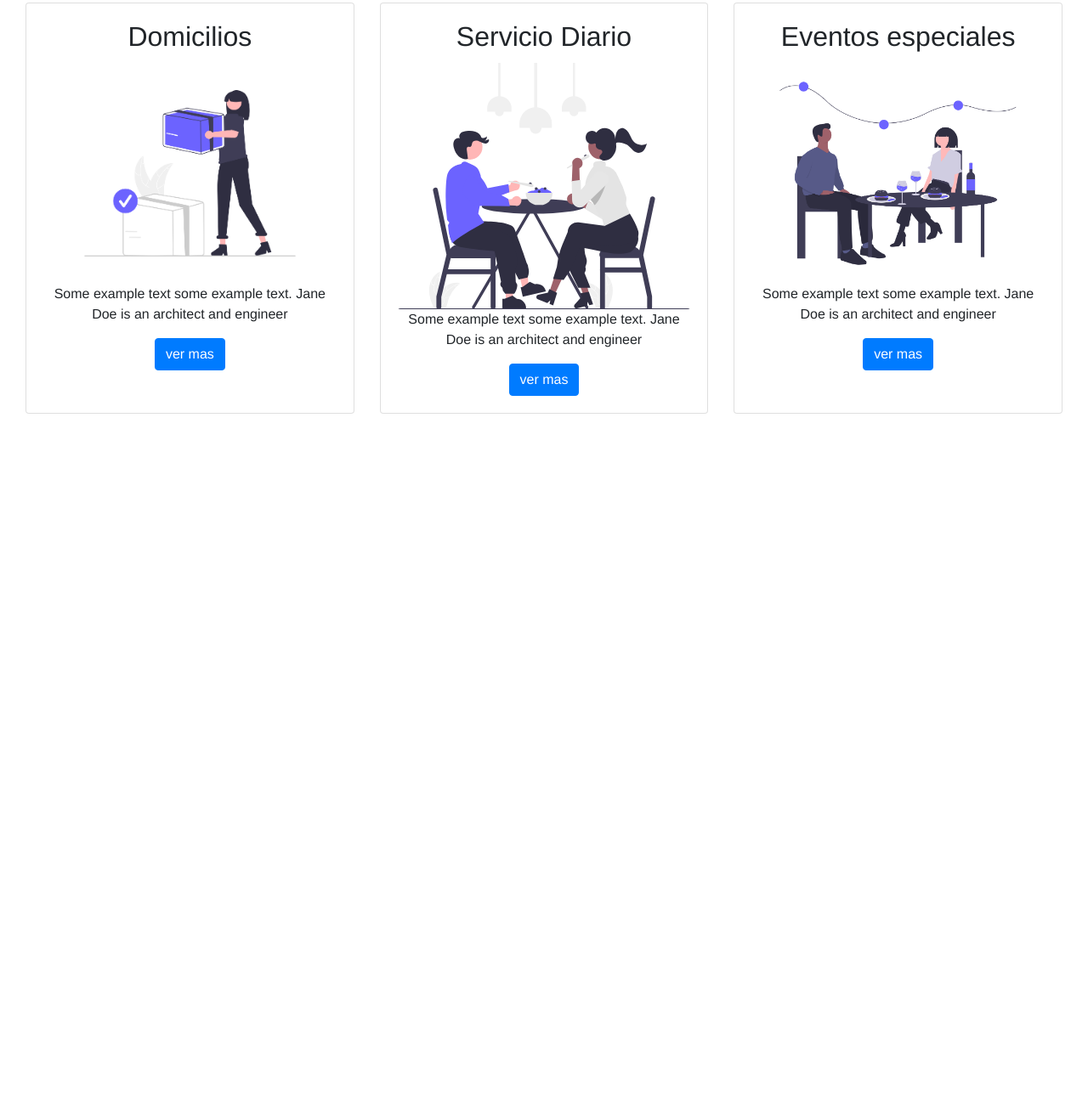
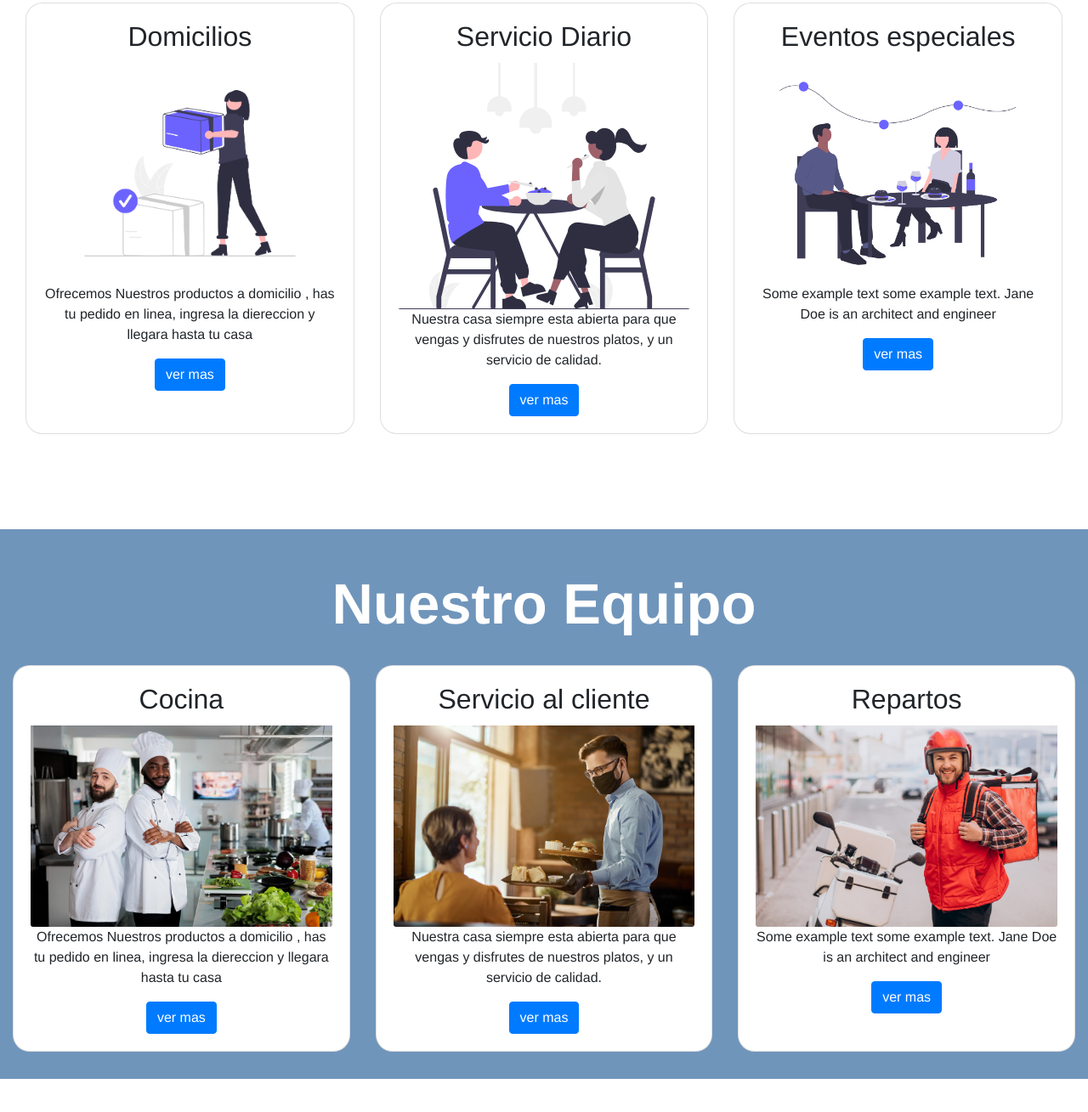
Before and after one commit to paleto30/Dise-oWeb, a plain HTML site: page index.html in a window 1280 px wide. Shown: the part 1483-2792 px from the top of the page at 85% size. Before the commit the page ends 1994 px from the top, so only its background shows below. Drawn offline with nearby package versions, Linux system fonts and the light colour scheme; files that its build step writes are made by us from their sources.

Commit message:
Se agrego el apartado de equipo y sus estilos

```diff
--- a/index.html
+++ b/index.html
@@ -81,7 +81,7 @@
         cuerpo de la pagina
 
     -->
-    <div class="container-fluid">
+    <div class="container-fluid mb-5">
         <div class="row my-2">
             <div class="col-12 p-0 banner">
                 <div id="demo" class="carousel slide" data-ride="carousel">
@@ -145,36 +145,35 @@
         <div class="row mb-3">
             <div class="col-12 p-0">
                 <div class="container-fluid">
-                    <h1 class="Servicios text-center display-4 jumbo-titulo h1 ">Nuestros servicios</h1>
+                    <h1 class="Servicios text-center display-4 jumbo-titulo h111">Nuestros servicios</h1>
                 </div>
             </div>
         </div>
+
         <div class="container-fluid">
-
-
         <div class="row my-4">
             <div class="col-12 col-md-4 text-center cards">
-                <div class="card" style="width:500px">
+                <div class="card cd-service" style="width:500px">
                     <div class="card-body">
                     <h2 class="card-title">Domicilios</h2>
                     <img class="card-img-bottom" src="img/undraw_Order_delivered_re_v4ab.png" alt="Card image" style="width:100%">
-                    <p class="card-text">Some example text some example text. Jane Doe is an architect and engineer</p>
+                    <p class="card-text">Ofrecemos Nuestros productos a domicilio , has tu pedido en linea, ingresa la diereccion y llegara hasta tu casa</p>
                     <a href="#" class="btn btn-primary">ver mas</a>
                     </div>
                 </div>
             </div>
             <div class="col-12 col-md-4 text-center cards">
-                <div class="card" style="width:500px">
+                <div class="card cd-service" style="width:500px">
                     <div class="card-body">
                     <h2 class="card-title">Servicio Diario</h2>
                     <img class="card-img-bottom" src="img/undraw_eating_together_re_ux62.svg" alt="Card image" style="width:100%">
-                    <p class="card-text">Some example text some example text. Jane Doe is an architect and engineer</p>
+                    <p class="card-text">Nuestra casa siempre esta abierta para que vengas y disfrutes de nuestros platos, y un servicio de calidad.</p>
                     <a href="#" class="btn btn-primary">ver mas</a>
                     </div>
                 </div>
             </div>
             <div class="col-12 col-md-4 text-center cards">
-                <div class="card" style="width:500px; ">
+                <div class="card cd-service" style="width:500px; ">
                     <div class="card-body">
                     <h2 class="card-title">Eventos especiales</h2>
                     <img class="card-img-bottom" src="img/undraw_special_event_4aj8.png" alt="Card image" style="width:100%">
@@ -184,16 +183,53 @@
                 </div>
             </div>
         </div>
-    </div>
+        </div>
     </div>
 
+    <div class="container-fluid " style="background-color: rgba(52, 104, 158, 0.7); margin-top: 5rem; margin-bottom: 5rem;">
 
+        <div class="row mb-3">
+            <div class="col-12 p-0">
+                <div class="container-fluid">
+                    <h1 class="Servicios text-center display-4 jumbo-titulo h11 mt-5">Nuestro Equipo</h1>
+                </div>
+            </div>
+        </div>
 
+        <div class="row my-4">
+            <div class="col-12 col-md-4 text-center cards ">
+                <div class="card cd-team" style="width:500px">
+                    <div class="card-body">
+                    <h2 class="card-title">Cocina</h2>
+                    <img class="card-img-bottom" src="img/multiethnic-male-cooks-standing-in-restaurant-professional-kitchen-with-arms-crossed-while-preparing-ingredients-for-dish-culinary-experts-wearing-chef-hats-while-standing-near-cooking-station.jpg" alt="Card image" style="width:100%">
+                    <p class="card-text">Ofrecemos Nuestros productos a domicilio , has tu pedido en linea, ingresa la diereccion y llegara hasta tu casa</p>
+                    <a href="#" class="btn btn-primary">ver mas</a>
+                    </div>
+                </div>
+            </div>
+            <div class="col-12 col-md-4 text-center cards">
+                <div class="card cd-team" style="width:500px">
+                    <div class="card-body">
+                    <h2 class="card-title">Servicio al cliente</h2>
+                    <img class="card-img-bottom" src="img/happy-waiter-serving-food-to-guest-while-wearing-protective-face-mask-and-gloves-in-pub.jpg" alt="Card image" style="width:100%">
+                    <p class="card-text">Nuestra casa siempre esta abierta para que vengas y disfrutes de nuestros platos, y un servicio de calidad.</p>
+                    <a href="#" class="btn btn-primary">ver mas</a>
+                    </div>
+                </div>
+            </div>
+            <div class="col-12 col-md-4 text-center cards">
+                <div class="card cd-team" style="width:500px; ">
+                    <div class="card-body">
+                    <h2 class="card-title">Repartos</h2>
+                    <img class="card-img-bottom" src="img/food-delivery-boy-delivering-food-on-scooter.jpg" alt="Card image" style="width:100%">
+                    <p class="card-text">Some example text some example text. Jane Doe is an architect and engineer</p>
+                    <a href="#" class="btn btn-primary">ver mas</a>
+                    </div>
+                </div>
+            </div>
+        </div>
 
-
-
-
-
+    </div>
 
 
 
--- a/style.css
+++ b/style.css
@@ -90,6 +90,26 @@
     display: flex;
     justify-content: center !important;
 }
+.cd-team{
+    border-radius: 20px;
+    margin-bottom: 2rem;
+}
+.cd-service{
+    border-radius: 20px;
+    margin-bottom: 2rem;
+}
+
+.h11{
+    font-size: 67px;
+    font-weight: bold;
+    color: #ffffff;
+}
+.h111{
+    font-size: 67px;
+    font-weight: bold;
+    color: #3d648d;
+}
+
 
 
 
@@ -207,5 +227,4 @@
         font-size: 18px;
     }
 
-
 }
```
Also changed, not shown: img/food-delivery-boy-delivering-food-on-scooter.jpg (added), img/happy-waiter-serving-food-to-guest-while-wearing-protective-face-mask-and-gloves-in-pub.jpg (added), img/multiethnic-male-cooks-standing-in-restaurant-professional-kitchen-with-arms-crossed-while-preparing-ingredients-for-dish-culinary-experts-wearing-chef-hats-while-standing-near-cooking-station.jpg (added).
